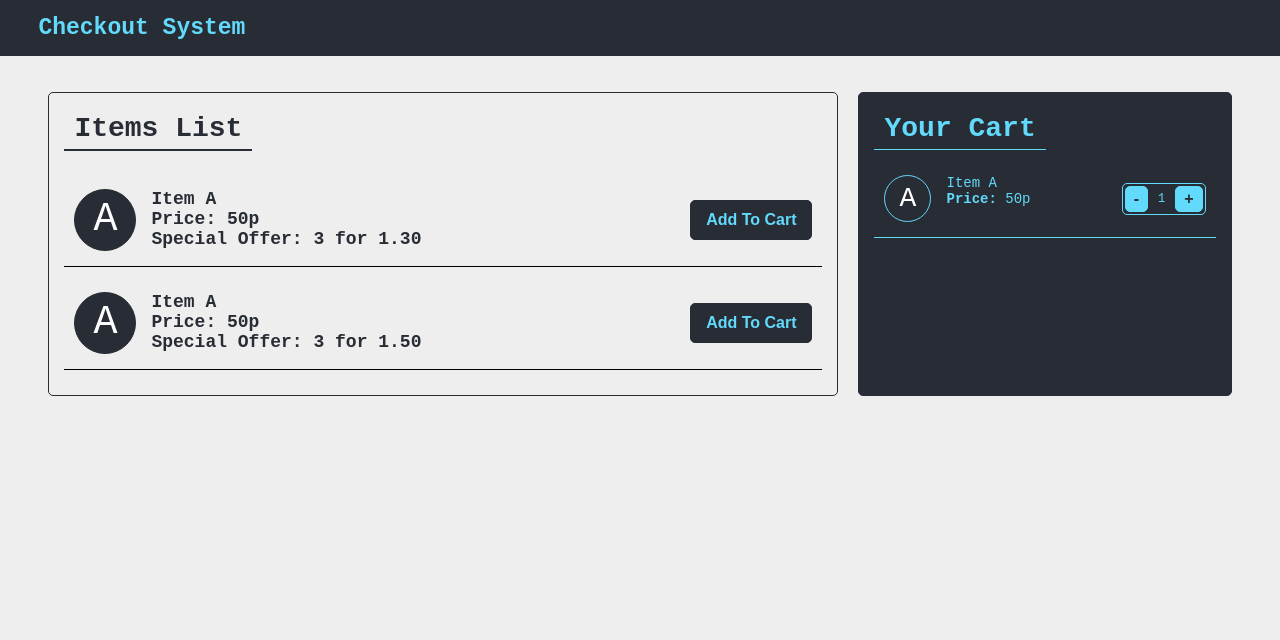
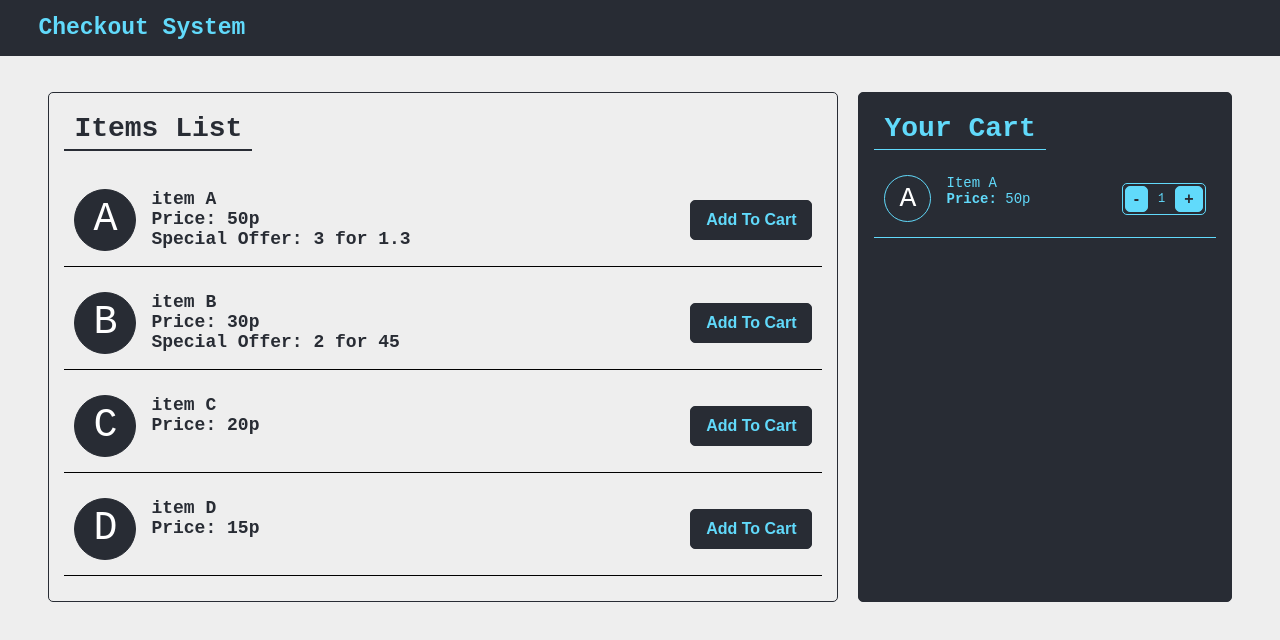
Before and after one commit to chinaza-Sommie/checkout_system, a React (Create React App) app: page / in a window 1280 px wide. Shown: the top 640 px of the page. Built offline with nearby package versions, Linux system fonts and the light colour scheme.

Commit message:
list population

```diff
--- a/src/components/checkout.js
+++ b/src/components/checkout.js
@@ -1,19 +1,33 @@
 
 
 function ItemsList() {
+    const itemsData = [
+        { product: "A", name: "item A", price: 50, special:{quantity: 3, price: 1.30}},
+        { product: "B", name: "item B", price: 30, special:{quantity: 2, price: 45}},
+        { product: "C", name: "item C", price: 20},
+        { product: "D", name: "item D", price: 15}
+    ];
+
+
+
+
 
   return (
     <div className="itemsList-container" >
 
         <div className="itemsList-content itemsList">
             <div className="itemsList-title"> Items List </div>
+            {itemsData.map((item) => (
                 <div className="eachitem">
                     <div className="itemName">
-                    <div id="itemDisplayImage">A</div>
+                        <div id="itemDisplayImage">{item.product}</div>
                         <div className="item-Description">
-                        <div>Item A</div>
-                        <div><b>Price:</b> 50p </div>
-                        <div><b>Special Offer:</b> 3 for 1.30 </div>
+                            <div>{item.name}</div>
+                            <div><b>Price:</b> {item.price}p </div>
+                            {item.special && (
+                                <div><b>Special Offer:</b> {item.special.quantity} for {item.special.price} </div>
+                            )}
+
                         </div>
                     </div>
 
@@ -23,23 +37,7 @@ function ItemsList() {
                         add to cart
                     </button>
                 </div>
-
-            <div className="eachitem">
-                <div className="itemName">
-                    <div id="itemDisplayImage">A</div>
-                    <div className="item-Description">
-                        <div>Item A</div>
-                        <div><b>Price:</b> 50p </div>
-                        <div><b>Special Offer:</b> 3 for 1.50 </div>
-                    </div>
-                </div>
-
-
-
-                <button className="additem">
-                    add to cart
-                </button>
-            </div>
+            ))}
 
         </div>
 
```
Lines whose indentation alone changed are shown as unchanged.
